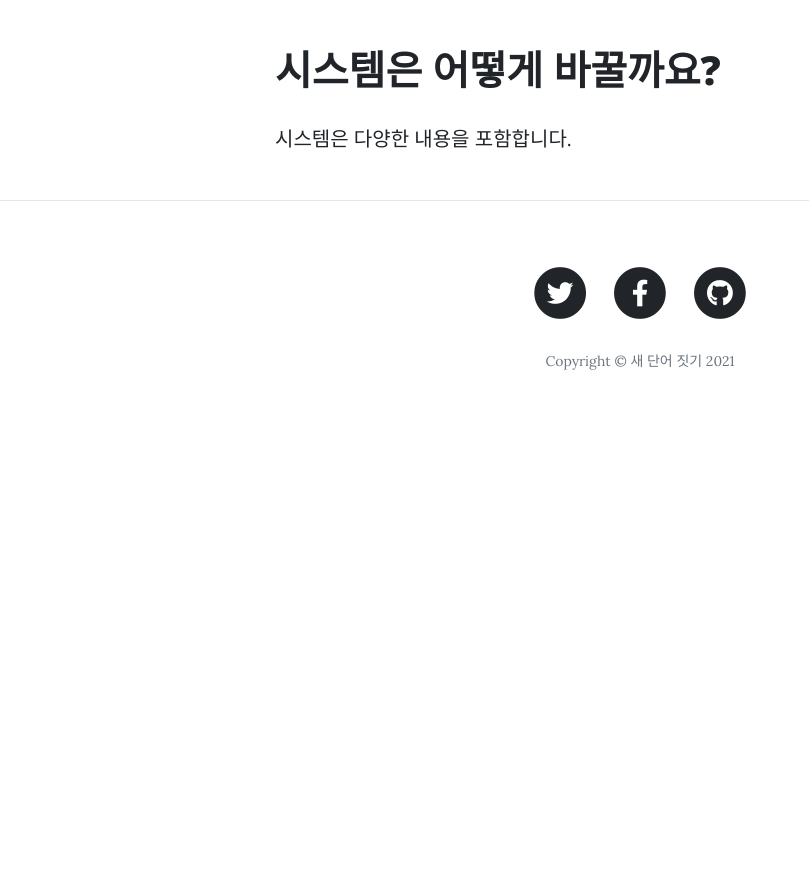
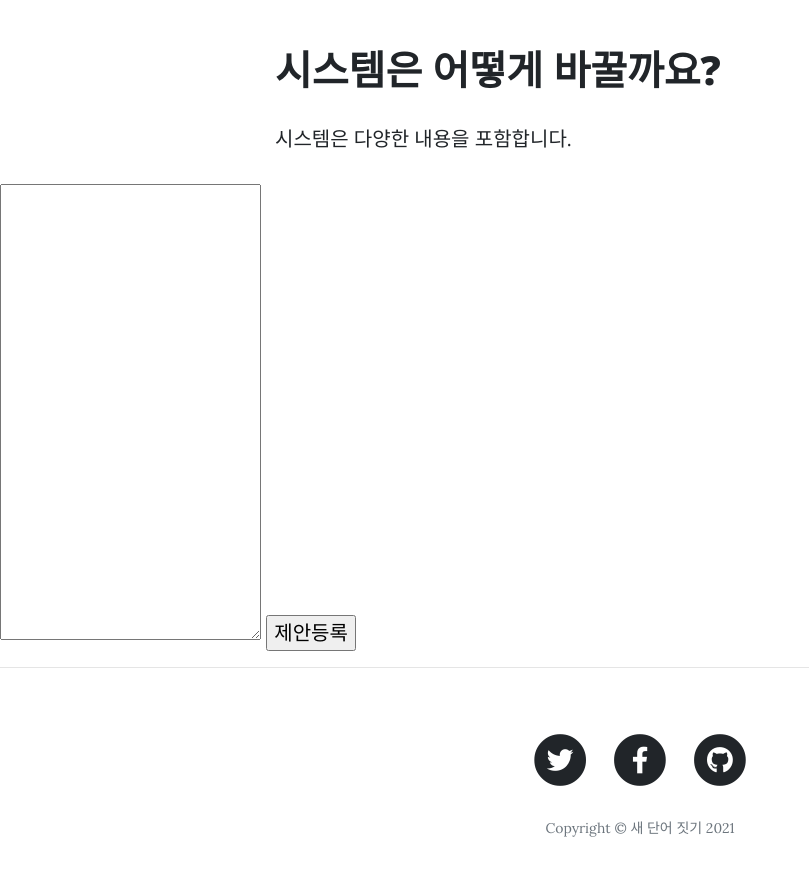
Before and after one commit to yongbu-cho/Web, a Django app: page /forum/1/ in a window 1280 px wide. Shown: the part 536-1427 px from the top of the page, without its empty margins (0-809 px from the left). Before the commit the page ends 906 px from the top, so only its background shows below. Run offline with Django 3.2, Linux system fonts and the light colour scheme; data comes from the database, SQL or seed files in the repository; some libraries are stand-ins or nearby versions.

Commit message:
버턴표시 주소등록 뷰함수 제작중

```diff
--- a/forum/urls.py
+++ b/forum/urls.py
@@ -21,4 +21,5 @@ app_name = 'forum'
 urlpatterns = [
     path('', views.index, name='index'),
     path('<int:presenting_id>/', views.detail, name='detail'),
+    path('suggestion/create/<int:question_id>/', views.suggestion_create, name='suggestion_create'),
 ]
--- a/forum/views.py
+++ b/forum/views.py
@@ -2,7 +2,7 @@ from django.shortcuts import render
 
 # Create your views here.
 from .models import Presenting
-
+from django.utils import timezone
 
 
 def index(request):
@@ -22,3 +22,12 @@ def detail(request, presenting_id):
     presenting = Presenting.objects.get(id=presenting_id)
     context = {'presenting': presenting}
     return render(request, 'forum/presenting_detail.html', context)
+
+
+def suggestion_create(request, question_id):
+    """
+    제시 안건에 제안 등록
+    """
+    presenting = get_object_or_404(Presenting, pk=presenting_id)
+    presenting.suggestion_set.create(content=request.POST.get('content'), create_date=timezone.now())
+    return redirect('forum:detail', presenting_id=presenting.id)
--- a/templates/blogtheme/forum/presenting_detail.html
+++ b/templates/blogtheme/forum/presenting_detail.html
@@ -17,6 +17,12 @@
     </div>
 </article>
 
+<form action="{% url 'forum:suggestion_create' presenting.id %}" method="post">
+  {% csrf_token %}
+  <textarea name="content" id="content" rows="15"></textarea>
+  <input type="submit" value="제안등록">
+</form>
+
 <hr>
 
 
```
